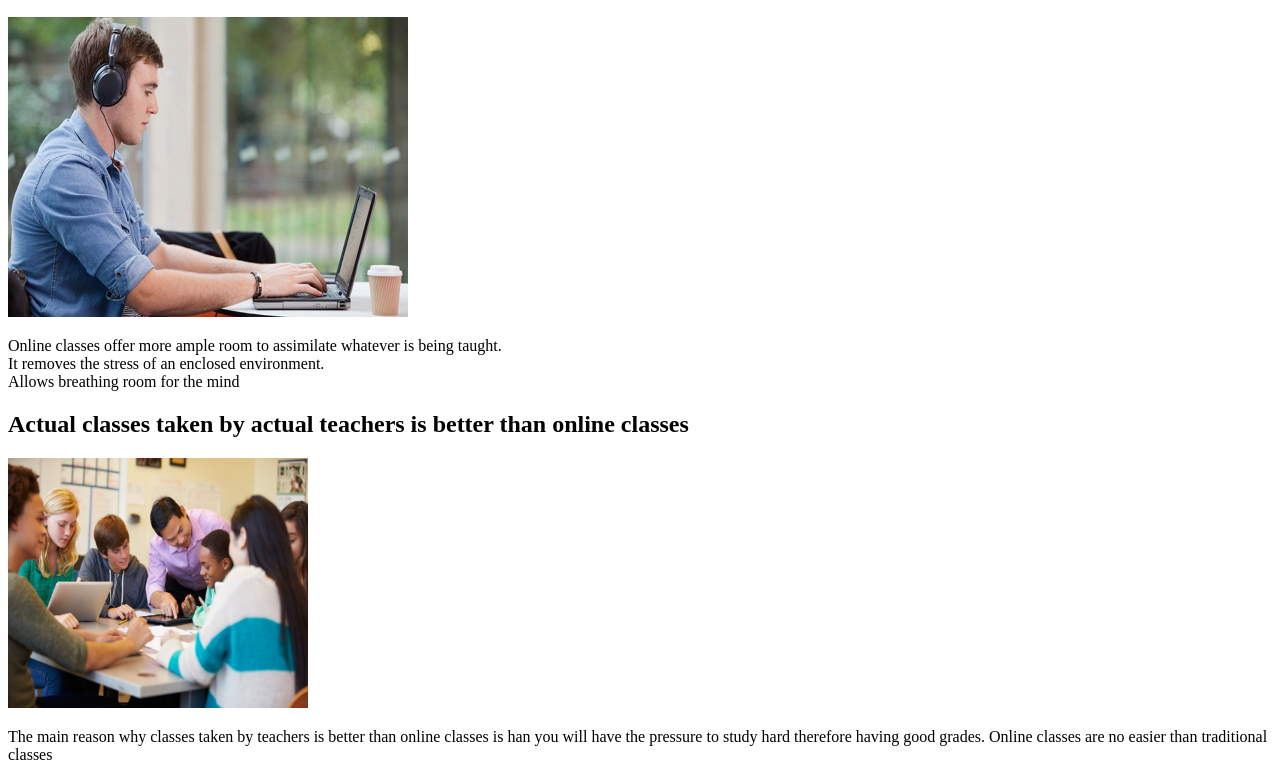
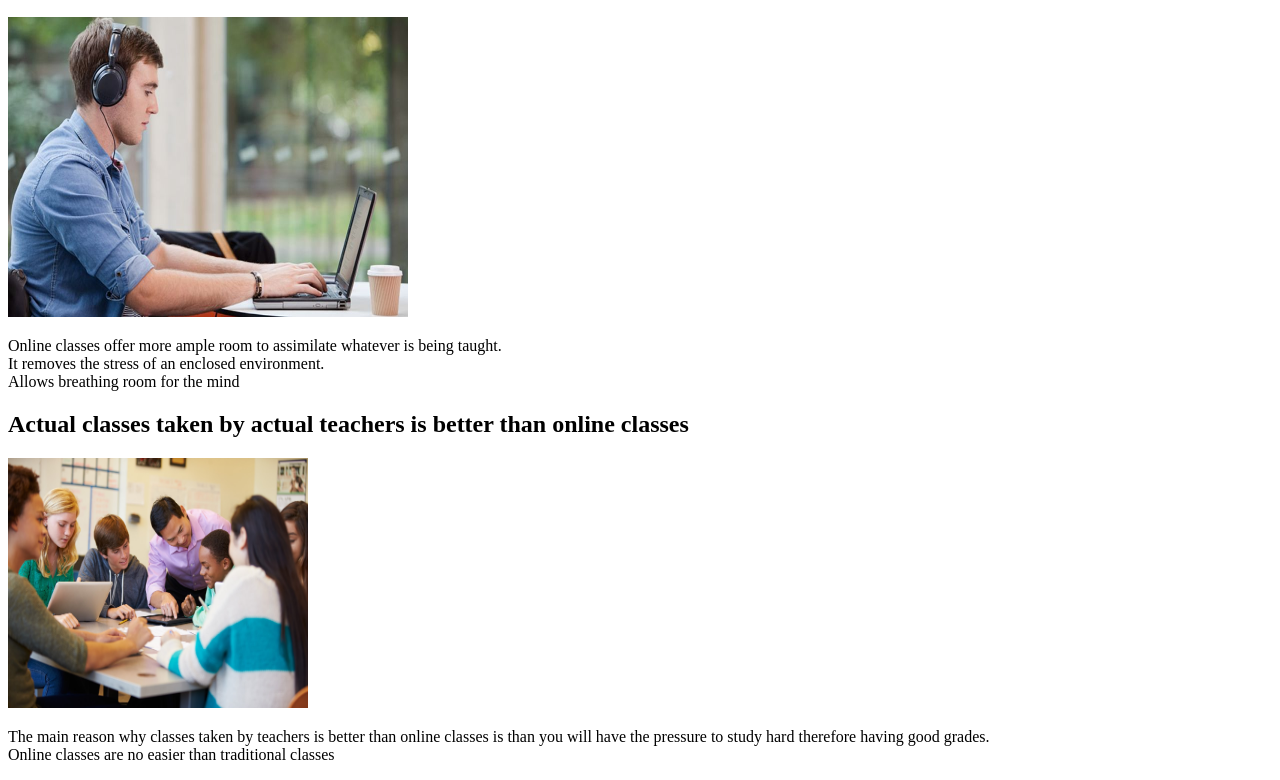
Before and after one commit to junior231/ilo_mpj, a plain HTML site: page index.html in a window 1280 px wide. Shown: the part 50-830 px from the top of the page. Drawn offline with Linux system fonts and the light colour scheme.

Commit message:
Sorry, my bad

```diff
--- a/index.html
+++ b/index.html
@@ -13,7 +13,7 @@
 
 			<h2>Actual classes taken by actual teachers is better than online classes</h2>
 			<img src="images/teachers.jpg" alt="teachers in class" width="300" height="250">
-			<p>The main reason why classes taken by teachers is better than online classes is han you will have the pressure to study hard therefore having good grades. Online classes are no easier than traditional classes</p>
+			<p>The main reason why classes taken by teachers is better than online classes is than you will have the pressure to study hard therefore having good grades.<br> Online classes are no easier than traditional classes</p>
 		</section>
 	</header>
 </body>
```
